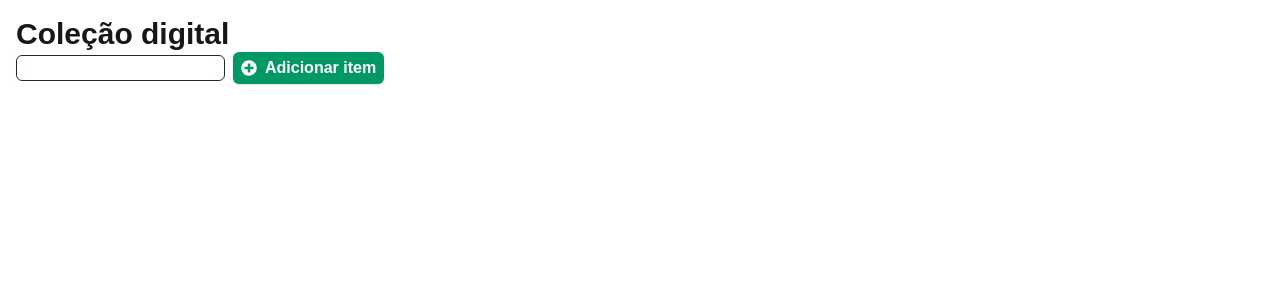
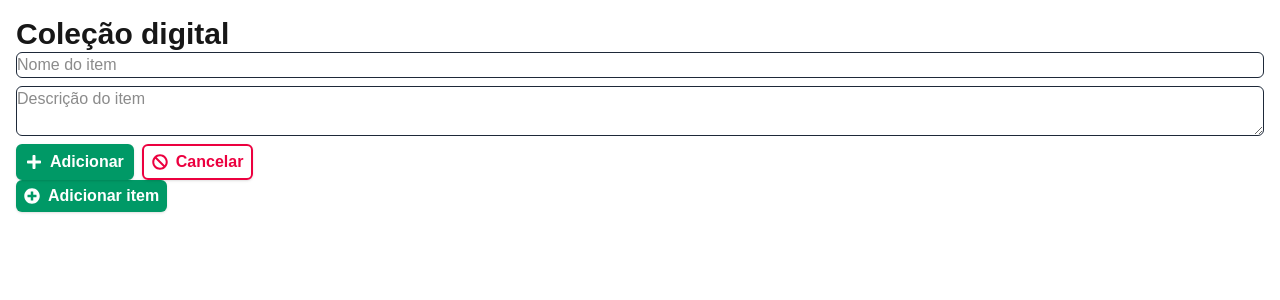
Before and after one commit to gab-souza-martins/digital-collection, a Next.js app: page / in a window 1280 px wide. Shown: the top 300 px of the page. Built offline with nearby package versions, Linux system fonts and the light colour scheme.

Commit message:
BtnForm.tsx foi alterado para OpenAddFormBtn.tsx, que será utilizado para abrir uma janela mostrando o componente AddForm.tsx, que o substitui em função. AddForm.tsx também permite escrever uma descrição para cada item

```diff
--- /dev/null
+++ b/src/app/Components/AddForm.tsx
@@ -0,0 +1,74 @@
+"use client";
+import React from "react";
+import { FaPlus, FaBan } from "react-icons/fa";
+
+interface AddFormProps {
+   onAdd: (title: string, description: string) => void;
+}
+
+const AddForm: React.FC<AddFormProps> = ({ onAdd }) => {
+   const [itemName, setItemName] = React.useState("");
+   const [itemDescription, setItemDescription] = React.useState("");
+
+   const handleSubmit = (e: React.MouseEvent<HTMLButtonElement>) => {
+      e.preventDefault();
+      if (itemName.trim() && itemDescription.trim()) {
+         onAdd(itemName, itemDescription);
+         setItemName("");
+         setItemDescription("");
+      }
+   };
+
+   const handleReset = (e: React.MouseEvent<HTMLButtonElement>) => {
+      e.preventDefault();
+      setItemName("");
+      setItemDescription("");
+   };
+
+   return (
+      <div>
+         <form className="flex flex-col gap-2">
+            <input
+               onChange={(e) => setItemName(e.target.value)}
+               className="border border-gray-800 rounded-md"
+               type="text"
+               value={itemName}
+               placeholder="Nome do item"
+            />
+
+            <textarea
+               onChange={(e) => setItemDescription(e.target.value)}
+               className="border border-gray-800 rounded-md"
+               value={itemDescription}
+               placeholder="Descrição do item"
+            />
+
+            <div className="flex items-center gap-2">
+               <button
+                  onClick={handleSubmit}
+                  type="submit"
+                  className="cursor-pointer rounded-md flex items-center gap-2 py-1 px-2 text-white bg-emerald-600 border-2 border-emerald-600
+                            shadow-sm hover:bg-emerald-700 hover:border-emerald-700 hover:shadow-xl transition duration-75 ease-in-out
+                             active:bg-emerald-800 active:border-emerald-800 active:shadow-md"
+               >
+                  <FaPlus />
+                  <span className="font-semibold">Adicionar</span>
+               </button>
+
+               <button
+                  onClick={handleReset}
+                  type="submit"
+                  className="cursor-pointer rounded-md flex items-center gap-2 py-1 px-2 text-rose-600 border-2 border-rose-600 shadow-sm
+                             hover:bg-rose-600 hover:text-white hover:shadow-xl transition duration-75 ease-in-out
+                             active:bg-rose-700 active:border-rose-700 active:shadow-md"
+               >
+                  <FaBan />
+                  <span className="font-semibold">Cancelar</span>
+               </button>
+            </div>
+         </form>
+      </div>
+   );
+};
+
+export default AddForm;
--- a/src/app/Components/BtnForm.tsx
+++ /dev/null
@@ -1,45 +0,0 @@
-"use client";
-import React from "react";
-import { FaPlusCircle } from "react-icons/fa";
-
-interface BtnFormProps {
-   onAdd: (title: string) => void;
-}
-
-const BtnForm: React.FC<BtnFormProps> = ({ onAdd }) => {
-   const [itemName, setItemName] = React.useState("");
-
-   const handleSubmit = (e: React.MouseEvent<HTMLButtonElement>) => {
-      e.preventDefault();
-      if (itemName.trim()) {
-         onAdd(itemName);
-         setItemName("");
-      }
-   };
-
-   return (
-      <div>
-         <form className="flex items-center flex-wrap gap-2">
-            <input
-               className="border border-gray-800 rounded-md"
-               type="text"
-               value={itemName}
-               onChange={(e) => setItemName(e.target.value)}
-            />
-
-            <button
-               onClick={handleSubmit}
-               type="submit"
-               className="cursor-pointer rounded-md flex items-center gap-2 py-1 px-2 text-white bg-emerald-600 shadow-sm
-             hover:bg-emerald-700 hover:shadow-xl transition duration-75 ease-in-out
-             active:bg-emerald-800 active:shadow-md"
-            >
-               <FaPlusCircle />
-               <span className="font-semibold">Adicionar item</span>
-            </button>
-         </form>
-      </div>
-   );
-};
-
-export default BtnForm;
--- a/src/app/Components/ItemCard.tsx
+++ b/src/app/Components/ItemCard.tsx
@@ -3,10 +3,16 @@ import { FaTrash } from "react-icons/fa";
 interface ItemCardProps {
    i: number;
    title: string;
+   description: string;
    removeItem: (index: number) => void;
 }
 
-const ItemCard: React.FC<ItemCardProps> = ({ i, title, removeItem }) => {
+const ItemCard: React.FC<ItemCardProps> = ({
+   i,
+   title,
+   description,
+   removeItem,
+}) => {
    const handleRemove = () => {
       removeItem(i);
    };
@@ -19,7 +25,7 @@ const ItemCard: React.FC<ItemCardProps> = ({ i, title, removeItem }) => {
 
          <hr className="opacity-40" />
 
-         <p>Descrição aqui.</p>
+         <p>{description}</p>
 
          <p className="text-sm text-gray-500 mt-2">
             Adicionado em {date.toLocaleDateString("pt-BR")}
--- /dev/null
+++ b/src/app/Components/OpenAddFormBtn.tsx
@@ -0,0 +1,26 @@
+"use client";
+import React from "react";
+import { FaPlusCircle } from "react-icons/fa";
+
+interface OpenAddFormBtnProps {
+   onAdd: (title: string) => void;
+}
+
+const OpenAddFormBtn = () => {
+   return (
+      <div>
+         <button
+            // onClick={handleSubmit}
+            type="submit"
+            className="cursor-pointer rounded-md flex items-center gap-2 py-1 px-2 text-white bg-emerald-600 shadow-sm
+             hover:bg-emerald-700 hover:shadow-xl transition duration-75 ease-in-out
+             active:bg-emerald-800 active:shadow-md"
+         >
+            <FaPlusCircle />
+            <span className="font-semibold">Adicionar item</span>
+         </button>
+      </div>
+   );
+};
+
+export default OpenAddFormBtn;
--- a/src/app/page.tsx
+++ b/src/app/page.tsx
@@ -1,13 +1,19 @@
 "use client";
 import React from "react";
-import BtnForm from "./Components/BtnForm";
+import OpenAddFormBtn from "./Components/OpenAddFormBtn";
 import ItemCard from "./Components/ItemCard";
+import AddForm from "./Components/AddForm";
+
+interface Item {
+   title: string;
+   description: string;
+}
 
 export default function Home() {
-   const [items, setItems] = React.useState<string[]>([]);
+   const [items, setItems] = React.useState<Item[]>([]);
 
-   const handleAddItem = (title: string) => {
-      setItems((prev) => [...prev, title]);
+   const handleAddItem = (title: string, description: string) => {
+      setItems((prev) => [...prev, { title, description }]);
    };
    const handleRemoveItem = (index: number) => {
       setItems((prev) => {
@@ -18,15 +24,19 @@ export default function Home() {
    return (
       <div className="p-4">
          <h1 className="text-3xl font-bold">Coleção digital</h1>
-         <BtnForm onAdd={handleAddItem} />
+
+         <AddForm onAdd={handleAddItem} />
+
+         <OpenAddFormBtn />
          <br />
 
          <div className="grid grid-cols-1 sm:grid-cols-2 lg:grid-cols-3 xl:grid-cols-4 gap-4 justify-items-center">
-            {items.map((itemTitle, itemIndex) => (
+            {items.map((item, itemIndex) => (
                <ItemCard
                   key={itemIndex}
                   i={itemIndex}
-                  title={itemTitle}
+                  title={item.title}
+                  description={item.description}
                   removeItem={handleRemoveItem}
                />
             ))}
```
